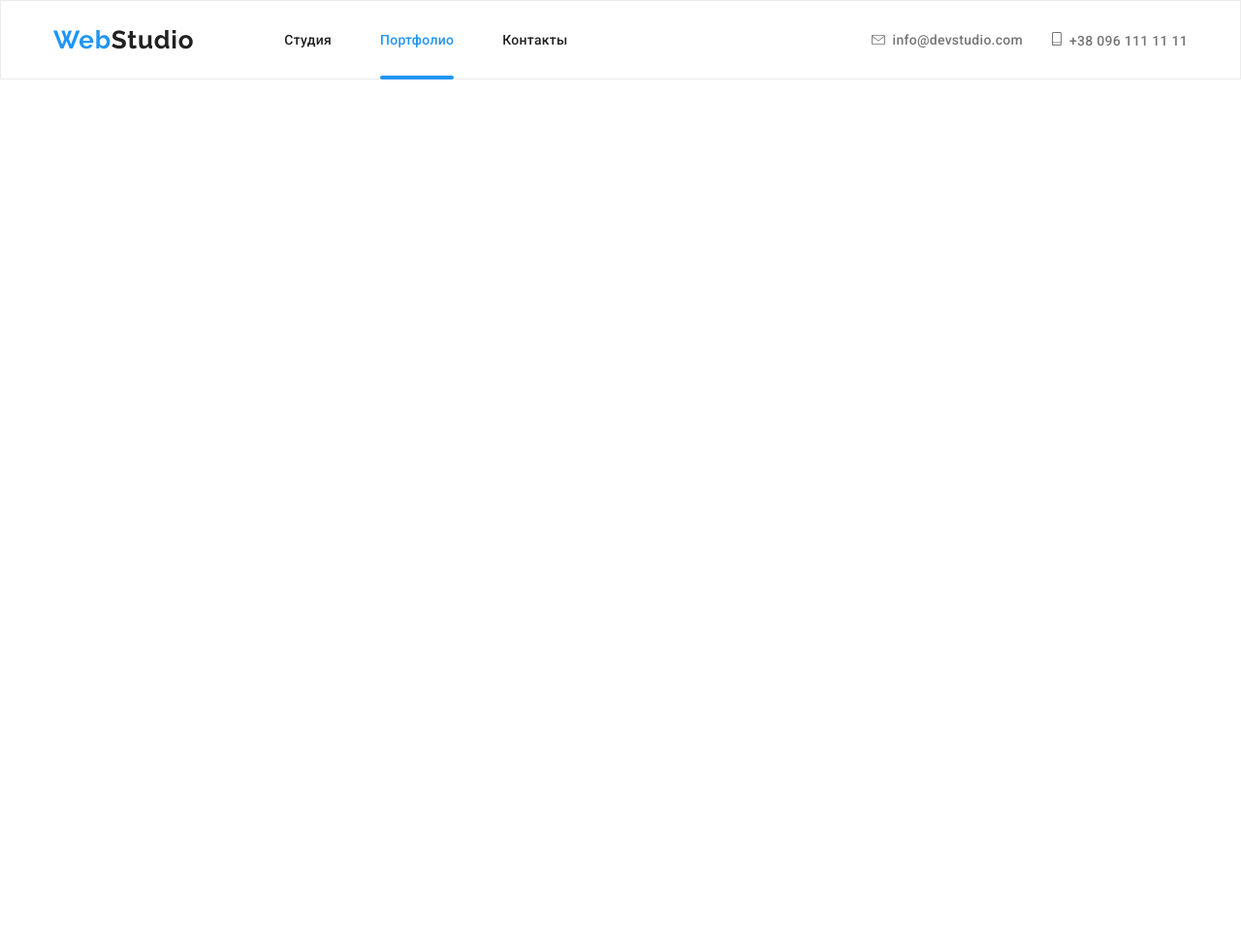
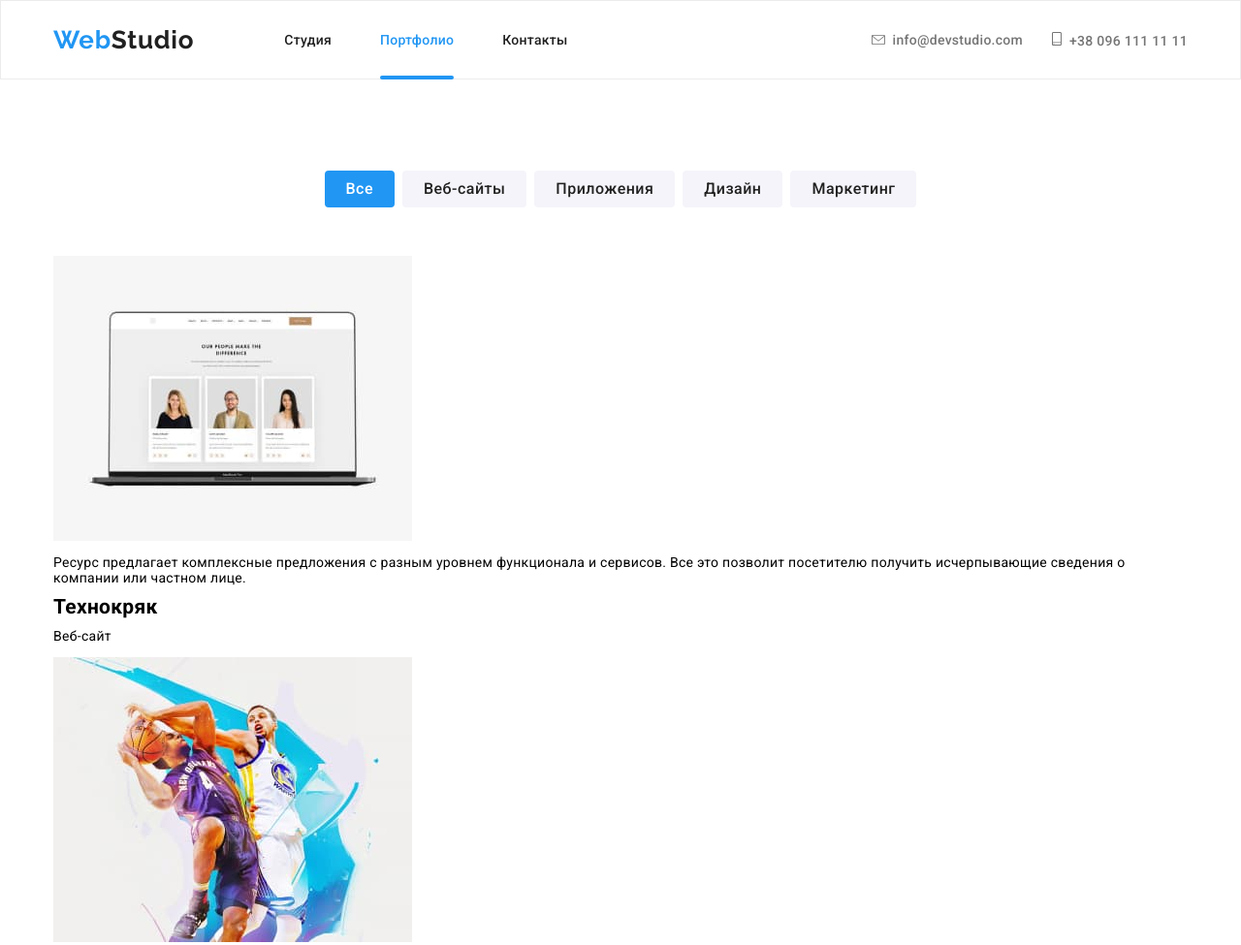
Before and after one commit to Dinara83/goit-markup-hw-08, a plain HTML site: page portfolio.html in a window 1280 px wide. Shown: the top 975 px of the page at 97% size. Before the commit the page ends 800 px from the top, so only its background shows below. Drawn offline with nearby package versions, Linux system fonts and the light colour scheme; files whose address does not match are found by name.

Commit message:
modal-btn portfolio

```diff
--- a/portfolio.html
+++ b/portfolio.html
@@ -129,7 +129,7 @@
         </header>
         <!-- --------------------------------- PORTFOLIO --------------------------------- -->
         <main>
-            <!-- <section class="portfolio section">
+            <section class="portfolio section">
                 <div class="container">
                     <h1 class="visually-hidden">Кнопки</h1>
                     <ul class="portfolio-filter-button">
@@ -150,9 +150,9 @@
                         <li class="portfolio-filter-btn">
                             <button class="modal-btn" type="button">Маркетинг</button>
                         </li>
-                    </ul> -->
+                    </ul>
             <!-- --------------------------------- PROJECT --------------------------------- -->
-            <!-- <h2 class="visually-hidden">Проект</h2>
+            <h2 class="visually-hidden">Проект</h2>
                     <ul class="project">
                         <li class="project__item">
                             <div class="project-list-img">
@@ -318,7 +318,7 @@
                         </li>
                     </ul>
                 </div>
-            </section> -->
+            </section>
         </main>
         <!-- --------------------------------- FOOTER --------------------------------- -->
         <!-- <footer class="under">
--- a/sass/layout/_portfolio.scss
+++ b/sass/layout/_portfolio.scss
@@ -1,45 +1,68 @@
-// .portfolio {
-//     background-color: var(--primary-white-color);
-// }
+@media screen and (max-width: 767px) {
+    .portfolio {
+        background-color: var(--primary-white-color);
+    }
 
-// .portfolio-filter-button {
-//     display: flex;
-//     justify-content: center;
-// }
+    .portfolio-filter-button {
+        display: flex;
+        flex-wrap: wrap;
 
-// .portfolio-filter-btn {
-//     border-radius: 4px;
-//     margin-bottom: 50px;
+    }
 
-//     .portfolio-filter-button > &:not(:last-child) {
-//         margin-right: 8px;
-//     }
-// }
+    .portfolio-filter-btn {
+        margin-bottom: 15px;
+    }
+}
 
-// .modal-btn {
-//     @include font(16px, 500, 19px);
-//     letter-spacing: 0.03em;
-//     align-items: center;
-//     text-align: center;
-//     border-style: none;
-//     margin: auto;
-//     text-decoration: none;
-//     background-color: var(--primary-light-grey-color);
-//     border-radius: 4px;
-//     color: var(--basic-color);
-//     padding: 6px 32px;
-//     transition: color var(--transition-dur-and-funk),
-//         background-color var(--transition-dur-and-funk), box-shadow var(--transition-dur-and-funk);
+.portfolio-filter-btn {
+    border-radius: 4px;
 
-//     &.modal-btn--accent-color {
-//         background-color: var(--accent-color);
-//         color: var(--primary-white-color);
-//     }
+    .portfolio-filter-button>&:not(:last-child) {
+        margin-right: 8px;
+    }
+}
 
-//     &:hover {
-//         background-color: var(--accent-color);
-//         color: var(--primary-white-color);
-//         box-shadow: 0px 3px 1px rgba(0, 0, 0, 0.1), 0px 1px 2px rgba(0, 0, 0, 0.08),
-//             0px 2px 2px rgba(0, 0, 0, 0.12);
-//     }
-// }
+@media screen and (min-width: 768px) {
+    .portfolio-filter-button {
+        display: flex;
+        justify-content: center;
+    }
+
+    .portfolio-filter-btn {
+        margin-bottom: 30px;
+    }
+}
+
+@media screen and (min-width: 1200px) {
+    .portfolio-filter-btn {
+        margin-bottom: 50px;
+    }
+}
+
+.modal-btn {
+    @include font(16px, 500, 26px);
+    letter-spacing: 0.03em;
+    align-items: center;
+    text-align: center;
+    border-style: none;
+    margin: auto;
+    text-decoration: none;
+    background-color: var(--primary-light-grey-color);
+    border-radius: 4px;
+    color: var(--basic-color);
+    padding: 6px 22px;
+    transition: color var(--transition-dur-and-funk),
+        background-color var(--transition-dur-and-funk), box-shadow var(--transition-dur-and-funk);
+
+    &.modal-btn--accent-color {
+        background-color: var(--accent-color);
+        color: var(--primary-white-color);
+    }
+
+    &:hover {
+        background-color: var(--accent-color);
+        color: var(--primary-white-color);
+        box-shadow: 0px 3px 1px rgba(0, 0, 0, 0.1), 0px 1px 2px rgba(0, 0, 0, 0.08),
+            0px 2px 2px rgba(0, 0, 0, 0.12);
+    }
+}
```
Also changed, not shown: css/main.css, css/main.min.css, 2 other files.
